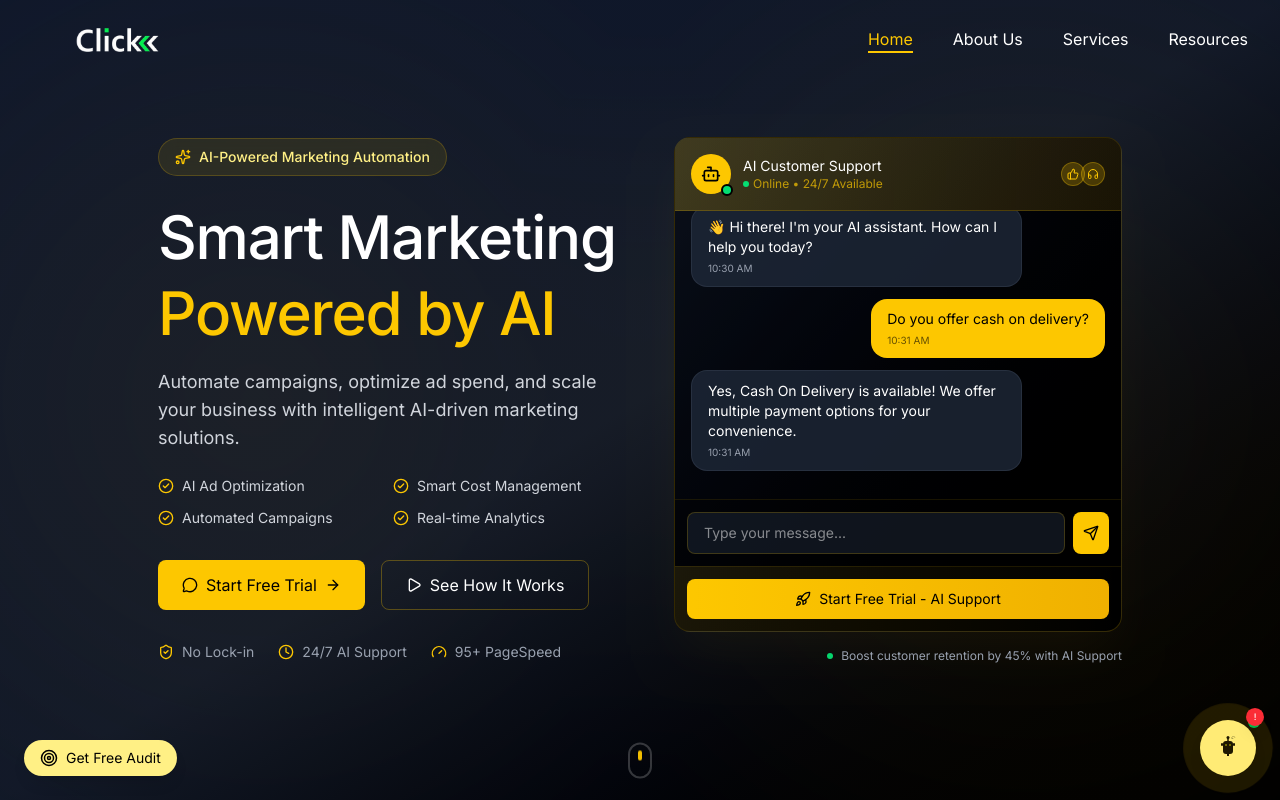
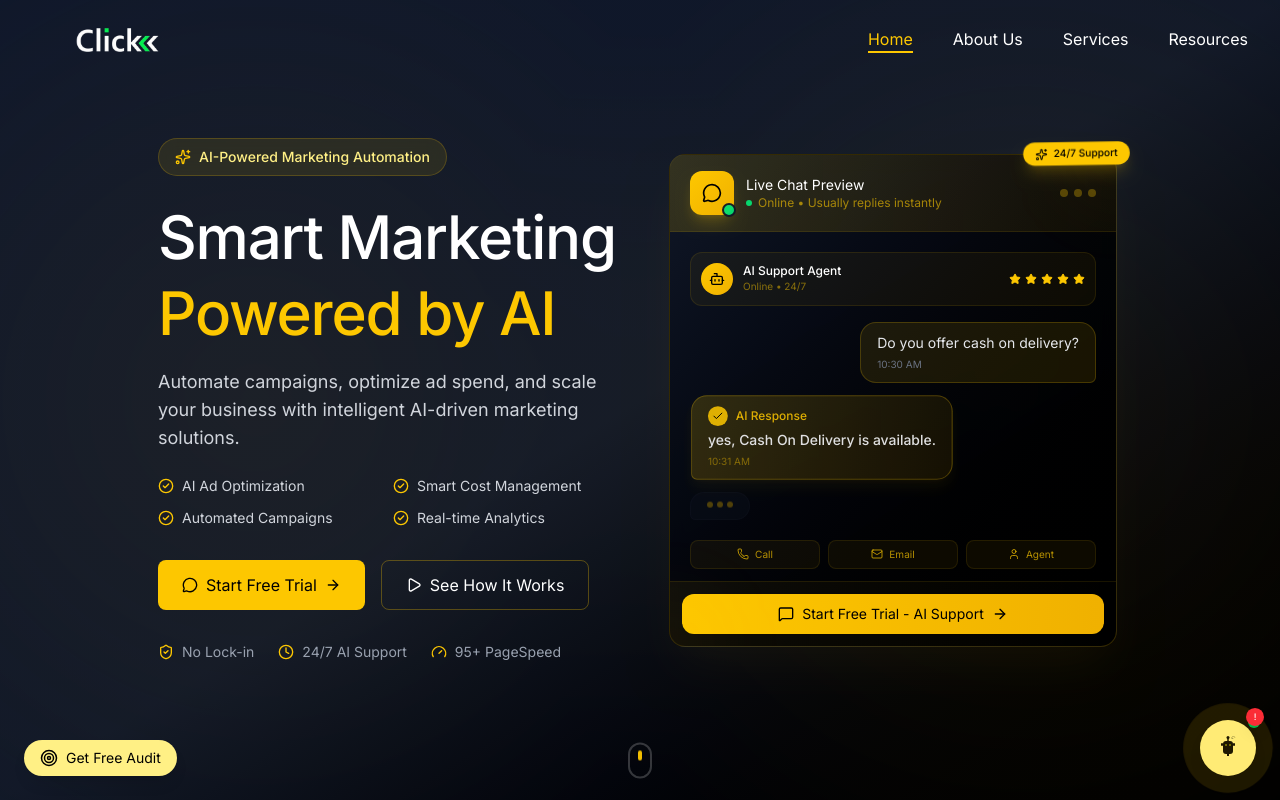
Before and after one commit to Shivamkumar181/clickagency, a React (Vite) app: page / in a window 1280 px wide. Shown: the top 800 px of the page. Built offline with nearby package versions, Linux system fonts and the light colour scheme.

Commit message:
Update Home.jsx

```diff
--- a/src/pages/Home.jsx
+++ b/src/pages/Home.jsx
@@ -364,6 +364,7 @@
 // export default Home;
 
 
+
 import React, { useRef, useEffect, useState } from "react";
 import { motion, AnimatePresence } from "framer-motion";
 import ServiceCard from "../components/ServiceCard";
@@ -389,22 +390,23 @@ import {
   Sparkles,
   Target,
   Brain,
-  Network,
-  Cpu,
   CheckCircle2,
   ArrowRight,
   Play,
-  Layers,
-  LineChart,
-  Smartphone,
-  CreditCard,
   MessageCircle,
   Send,
-  X,
   ChevronDown,
   Headphones,
   ThumbsUp,
   Clock as ClockIcon,
+  Star,
+  MessageSquare,
+  Circle,
+  Check,
+  X,
+  Phone,
+  Mail,
+  User,
 } from "lucide-react";
 
 const services = [
@@ -541,187 +543,199 @@ const testimonials = [
   },
 ];
 
-// AI Chat Preview Component
-const AIChatPreview = ({ onStartTrial }) => {
-  const [messages, setMessages] = useState([
-    {
-      id: 1,
-      type: "bot",
-      text: "👋 Hi there! I'm your AI assistant. How can I help you today?",
-      time: "10:30 AM",
-    },
-    {
-      id: 2,
-      type: "user",
-      text: "Do you offer cash on delivery?",
-      time: "10:31 AM",
-    },
-    {
-      id: 3,
-      type: "bot",
-      text: "Yes, Cash On Delivery is available! We offer multiple payment options for your convenience.",
-      time: "10:31 AM",
-    },
-  ]);
+// Stylish Chat Preview Card Component
+const ChatPreviewCard = ({ onStartTrial }) => {
+  const [isHovered, setIsHovered] = useState(false);
+  const [currentMessageIndex, setCurrentMessageIndex] = useState(0);
+  const [isVisible, setIsVisible] = useState(true);
 
-  const [inputValue, setInputValue] = useState("");
-  const [isTyping, setIsTyping] = useState(false);
-  const messagesEndRef = useRef(null);
-
-  const scrollToBottom = () => {
-    messagesEndRef.current?.scrollIntoView({ behavior: "smooth" });
-  };
+  const messages = [
+    { type: "user", text: "Do you offer cash on delivery?" },
+    { type: "agent", text: "yes, Cash On Delivery is available." },
+  ];
 
   useEffect(() => {
-    scrollToBottom();
-  }, [messages]);
+    const interval = setInterval(() => {
+      setCurrentMessageIndex((prev) => (prev + 1) % messages.length);
+      setIsVisible(false);
+      setTimeout(() => setIsVisible(true), 100);
+    }, 3000);
 
-  const handleSendMessage = (e) => {
-    e.preventDefault();
-    if (!inputValue.trim()) return;
-
-    const newMessage = {
-      id: messages.length + 1,
-      type: "user",
-      text: inputValue,
-      time: new Date().toLocaleTimeString([], { hour: '2-digit', minute: '2-digit' }),
-    };
-
-    setMessages([...messages, newMessage]);
-    setInputValue("");
-    setIsTyping(true);
-
-    // Simulate bot response
-    setTimeout(() => {
-      const botResponses = [
-        "That's a great question! Let me help you with that.",
-        "I understand. Here's what I can do for you.",
-        "Thanks for asking! I'll provide the best solution.",
-        "Let me check that for you right away.",
-      ];
-
-      const randomResponse = botResponses[Math.floor(Math.random() * botResponses.length)];
-
-      const botMessage = {
-        id: messages.length + 2,
-        type: "bot",
-        text: randomResponse,
-        time: new Date().toLocaleTimeString([], { hour: '2-digit', minute: '2-digit' }),
-      };
-
-      setMessages((prev) => [...prev, botMessage]);
-      setIsTyping(false);
-    }, 1500);
-  };
+    return () => clearInterval(interval);
+  }, []);
 
   return (
-    <div className="bg-gradient-to-br from-gray-900 to-black border border-yellow-400/20 rounded-2xl overflow-hidden shadow-2xl shadow-yellow-400/5">
-      {/* Chat Header */}
-      <div className="bg-gradient-to-r from-yellow-400/20 to-yellow-500/10 p-4 border-b border-yellow-400/20">
+    <motion.div
+      className="relative w-full max-w-md mx-auto"
+      initial={{ opacity: 0, y: 20 }}
+      animate={{ opacity: 1, y: 0 }}
+      transition={{ duration: 0.6, delay: 0.3 }}
+      onMouseEnter={() => setIsHovered(true)}
+      onMouseLeave={() => setIsHovered(false)}
+    >
+      {/* Glow Effect */}
+      <div className="absolute -inset-0.5 bg-gradient-to-r from-yellow-400/20 to-yellow-500/20 rounded-2xl blur-xl opacity-0 group-hover:opacity-100 transition-opacity duration-500" />
+
+      {/* Main Card */}
+      <div className="relative bg-gradient-to-br from-gray-900/95 to-black/95 border border-yellow-400/20 rounded-2xl overflow-hidden shadow-2xl shadow-yellow-400/5 backdrop-blur-sm">
+        {/* Header */}
+        <div className="bg-gradient-to-r from-yellow-400/15 to-yellow-500/5 px-5 py-4 border-b border-yellow-400/10">
           <div className="flex items-center justify-between">
             <div className="flex items-center gap-3">
               <div className="relative">
-              <div className="w-10 h-10 bg-yellow-400 rounded-full flex items-center justify-center">
-                <Bot className="w-5 h-5 text-black" />
+                <div className="w-11 h-11 bg-gradient-to-br from-yellow-400 to-yellow-500 rounded-xl flex items-center justify-center shadow-lg shadow-yellow-400/20">
+                  <MessageCircle className="w-5 h-5 text-black" />
                 </div>
-              <div className="absolute -bottom-0.5 -right-0.5 w-3 h-3 bg-green-400 rounded-full border-2 border-black"></div>
+                <div className="absolute -bottom-0.5 -right-0.5 w-3.5 h-3.5 bg-green-400 rounded-full border-2 border-gray-900 animate-pulse" />
               </div>
               <div>
-              <h3 className="text-white font-semibold text-sm">AI Customer Support</h3>
-              <p className="text-yellow-400/70 text-xs flex items-center gap-1">
-                <span className="w-1.5 h-1.5 bg-green-400 rounded-full inline-block"></span>
-                Online • 24/7 Available
+                <h3 className="text-white font-semibold text-sm">Live Chat Preview</h3>
+                <p className="text-yellow-400/60 text-xs flex items-center gap-1.5">
+                  <span className="w-1.5 h-1.5 bg-green-400 rounded-full inline-block animate-pulse" />
+                  Online • Usually replies instantly
                 </p>
               </div>
             </div>
-          <div className="flex items-center gap-2">
-            <div className="flex -space-x-1">
-              <div className="w-6 h-6 rounded-full bg-yellow-400/20 border border-yellow-400/30 flex items-center justify-center">
-                <ThumbsUp className="w-3 h-3 text-yellow-400" />
-              </div>
-              <div className="w-6 h-6 rounded-full bg-yellow-400/20 border border-yellow-400/30 flex items-center justify-center">
-                <Headphones className="w-3 h-3 text-yellow-400" />
-              </div>
-            </div>
+            <div className="flex items-center gap-1.5">
+              <div className="w-2 h-2 bg-yellow-400/30 rounded-full hover:bg-yellow-400/50 transition-colors cursor-pointer" />
+              <div className="w-2 h-2 bg-yellow-400/30 rounded-full hover:bg-yellow-400/50 transition-colors cursor-pointer" />
+              <div className="w-2 h-2 bg-yellow-400/30 rounded-full hover:bg-yellow-400/50 transition-colors cursor-pointer" />
             </div>
           </div>
         </div>
 
-      {/* Chat Messages */}
-      <div className="h-72 overflow-y-auto p-4 space-y-3 bg-black/30">
-        {messages.map((message) => (
+        {/* Chat Area */}
+        <div className="p-5 space-y-4 min-h-[180px]">
+          {/* Agent Info */}
           <motion.div
-            key={message.id}
-            initial={{ opacity: 0, y: 10 }}
-            animate={{ opacity: 1, y: 0 }}
-            className={`flex ${message.type === "user" ? "justify-end" : "justify-start"}`}
+            className="flex items-center gap-2.5 bg-yellow-400/5 border border-yellow-400/10 rounded-xl p-2.5"
+            initial={{ opacity: 0, x: -10 }}
+            animate={{ opacity: 1, x: 0 }}
+            transition={{ delay: 0.4 }}
           >
-            <div
-              className={`max-w-[80%] rounded-2xl px-4 py-2.5 ${
-                message.type === "user"
-                  ? "bg-yellow-400 text-black"
-                  : "bg-gray-800/80 text-white border border-gray-700/50"
-              }`}
-            >
-              <p className="text-sm">{message.text}</p>
-              <span className={`text-[10px] mt-1 block ${
-                message.type === "user" ? "text-black/60" : "text-gray-400"
-              }`}>
-                {message.time}
-              </span>
+            <div className="w-8 h-8 bg-gradient-to-br from-yellow-400 to-yellow-500 rounded-full flex items-center justify-center flex-shrink-0">
+              <Bot className="w-4 h-4 text-black" />
+            </div>
+            <div>
+              <p className="text-white text-xs font-medium">AI Support Agent</p>
+              <p className="text-yellow-400/50 text-[10px]">Online • 24/7</p>
+            </div>
+            <div className="ml-auto flex gap-1">
+              <Star className="w-3 h-3 text-yellow-400 fill-yellow-400" />
+              <Star className="w-3 h-3 text-yellow-400 fill-yellow-400" />
+              <Star className="w-3 h-3 text-yellow-400 fill-yellow-400" />
+              <Star className="w-3 h-3 text-yellow-400 fill-yellow-400" />
+              <Star className="w-3 h-3 text-yellow-400 fill-yellow-400" />
             </div>
           </motion.div>
-        ))}
 
-        {isTyping && (
+          {/* Messages */}
+          <div className="space-y-3">
+            {/* User Message */}
             <motion.div
-            initial={{ opacity: 0, y: 10 }}
-            animate={{ opacity: 1, y: 0 }}
+              className="flex justify-end"
+              initial={{ opacity: 0, scale: 0.95, x: 10 }}
+              animate={{ opacity: 1, scale: 1, x: 0 }}
+              transition={{ delay: 0.5 }}
+            >
+              <div className="bg-yellow-400/10 border border-yellow-400/20 rounded-2xl rounded-br-md px-4 py-2.5 max-w-[80%]">
+                <p className="text-gray-200 text-sm">Do you offer cash on delivery?</p>
+                <span className="text-[10px] text-gray-500 mt-1 block">10:30 AM</span>
+              </div>
+            </motion.div>
+
+            {/* Agent Response with Animation */}
+            <motion.div
               className="flex justify-start"
+              initial={{ opacity: 0, scale: 0.95, x: -10 }}
+              animate={{
+                opacity: isVisible ? 1 : 0.5,
+                scale: isVisible ? 1 : 0.98,
+                x: 0
+              }}
+              transition={{ duration: 0.3 }}
             >
-            <div className="bg-gray-800/80 text-white border border-gray-700/50 rounded-2xl px-4 py-2.5">
+              <div className="bg-gradient-to-r from-yellow-400/20 to-yellow-500/10 border border-yellow-400/30 rounded-2xl rounded-bl-md px-4 py-2.5 max-w-[80%] shadow-lg shadow-yellow-400/5">
+                <div className="flex items-center gap-2 mb-1">
+                  <div className="w-5 h-5 bg-yellow-400 rounded-full flex items-center justify-center">
+                    <Check className="w-3 h-3 text-black" />
+                  </div>
+                  <span className="text-yellow-400 text-xs font-medium">AI Response</span>
+                </div>
+                <p className="text-white text-sm font-medium">
+                  yes, Cash On Delivery is available.
+                </p>
+                <span className="text-[10px] text-yellow-400/50 mt-1 block">10:31 AM</span>
+              </div>
+            </motion.div>
+
+            {/* Typing Indicator */}
+            <motion.div
+              className="flex justify-start"
+              animate={{ opacity: [0, 1, 0] }}
+              transition={{ duration: 2, repeat: Infinity }}
+            >
+              <div className="bg-gray-800/50 border border-gray-700/30 rounded-2xl rounded-bl-md px-4 py-2.5">
                 <div className="flex gap-1">
-                <span className="w-1.5 h-1.5 bg-yellow-400 rounded-full animate-bounce" style={{ animationDelay: '0ms' }}></span>
-                <span className="w-1.5 h-1.5 bg-yellow-400 rounded-full animate-bounce" style={{ animationDelay: '150ms' }}></span>
-                <span className="w-1.5 h-1.5 bg-yellow-400 rounded-full animate-bounce" style={{ animationDelay: '300ms' }}></span>
+                  <span className="w-1.5 h-1.5 bg-yellow-400 rounded-full animate-bounce" style={{ animationDelay: '0ms' }} />
+                  <span className="w-1.5 h-1.5 bg-yellow-400 rounded-full animate-bounce" style={{ animationDelay: '150ms' }} />
+                  <span className="w-1.5 h-1.5 bg-yellow-400 rounded-full animate-bounce" style={{ animationDelay: '300ms' }} />
                 </div>
               </div>
             </motion.div>
-        )}
-
-        <div ref={messagesEndRef} />
+          </div>
         </div>
 
-      {/* Chat Input */}
-      <form onSubmit={handleSendMessage} className="p-3 border-t border-yellow-400/10 bg-black/50">
-        <div className="flex gap-2">
-          <input
-            type="text"
-            value={inputValue}
-            onChange={(e) => setInputValue(e.target.value)}
-            placeholder="Type your message..."
-            className="flex-1 bg-gray-800/50 text-white text-sm rounded-lg px-4 py-2.5 border border-yellow-400/20 focus:border-yellow-400/50 focus:outline-none transition-colors"
-          />
-          <button
-            type="submit"
-            className="bg-yellow-400 hover:bg-yellow-500 text-black p-2.5 rounded-lg transition-colors"
-          >
-            <Send className="w-4 h-4" />
+        {/* Quick Actions */}
+        <div className="px-5 pb-3 grid grid-cols-3 gap-2">
+          <button className="bg-yellow-400/5 hover:bg-yellow-400/10 border border-yellow-400/10 rounded-lg px-3 py-1.5 text-[10px] text-yellow-400/70 hover:text-yellow-400 transition-all duration-300 flex items-center justify-center gap-1.5">
+            <Phone className="w-3 h-3" />
+            Call
+          </button>
+          <button className="bg-yellow-400/5 hover:bg-yellow-400/10 border border-yellow-400/10 rounded-lg px-3 py-1.5 text-[10px] text-yellow-400/70 hover:text-yellow-400 transition-all duration-300 flex items-center justify-center gap-1.5">
+            <Mail className="w-3 h-3" />
+            Email
+          </button>
+          <button className="bg-yellow-400/5 hover:bg-yellow-400/10 border border-yellow-400/10 rounded-lg px-3 py-1.5 text-[10px] text-yellow-400/70 hover:text-yellow-400 transition-all duration-300 flex items-center justify-center gap-1.5">
+            <User className="w-3 h-3" />
+            Agent
           </button>
         </div>
-      </form>
 
         {/* CTA Button */}
-      <div className="p-3 bg-gradient-to-r from-yellow-400/10 to-transparent border-t border-yellow-400/10">
-        <button
+        <div className="p-3 bg-gradient-to-r from-yellow-400/5 to-transparent border-t border-yellow-400/10">
+          <motion.button
             onClick={onStartTrial}
-          className="w-full bg-gradient-to-r from-yellow-400 to-yellow-500 text-black font-semibold py-2.5 rounded-lg hover:shadow-lg hover:shadow-yellow-400/25 transition-all duration-300 flex items-center justify-center gap-2 text-sm"
+            className="w-full bg-gradient-to-r from-yellow-400 to-yellow-500 text-black font-semibold py-2.5 rounded-xl hover:shadow-lg hover:shadow-yellow-400/30 transition-all duration-300 flex items-center justify-center gap-2 text-sm group"
+            whileHover={{ scale: 1.02 }}
+            whileTap={{ scale: 0.98 }}
           >
-          <Rocket className="w-4 h-4" />
-          Start Free Trial - AI Support
-        </button>
+            <MessageSquare className="w-4 h-4 group-hover:rotate-12 transition-transform" />
+            <span>Start Free Trial - AI Support</span>
+            <ArrowRight className="w-4 h-4 group-hover:translate-x-1 transition-transform" />
+          </motion.button>
         </div>
+
+        {/* Decorative Elements */}
+        <div className="absolute -top-12 -right-12 w-24 h-24 bg-yellow-400/5 rounded-full blur-2xl" />
+        <div className="absolute -bottom-12 -left-12 w-24 h-24 bg-yellow-400/5 rounded-full blur-2xl" />
       </div>
+
+      {/* Floating Badge */}
+      <motion.div
+        className="absolute -top-3 -right-3 bg-yellow-400 text-black text-[10px] font-bold px-3 py-1 rounded-full shadow-lg shadow-yellow-400/20"
+        animate={{
+          scale: [1, 1.05, 1],
+          rotate: [0, -2, 2, 0]
+        }}
+        transition={{ duration: 2, repeat: Infinity }}
+      >
+        <div className="flex items-center gap-1.5">
+          <Sparkles className="w-3 h-3" />
+          24/7 Support
+        </div>
+      </motion.div>
+    </motion.div>
   );
 };
 
@@ -763,9 +777,9 @@ const Home = () => {
 
         {/* Content Container */}
         <div className="relative z-10 max-w-7xl mx-auto px-4 sm:px-6 lg:px-8 py-12 sm:py-20">
-          <div className="grid lg:grid-cols-2 gap-8 lg:gap-12 items-start lg:items-center">
+          <div className="grid lg:grid-cols-2 gap-8 lg:gap-12 items-center">
             {/* Left Column - Text Content */}
-            <div className="text-center lg:text-left">
+            <div className="text-center lg:text-left order-2 lg:order-1">
               {/* Badge */}
               <motion.div
                 initial={{ y: 20, opacity: 0 }}
@@ -795,7 +809,7 @@ const Home = () => {
                 initial={{ y: 20, opacity: 0 }}
                 animate={{ y: 0, opacity: 1 }}
                 transition={{ delay: 0.2 }}
-                className="text-base sm:text-lg text-gray-300 mb-6 max-w-lg lg:max-w-md"
+                className="text-base sm:text-lg text-gray-300 mb-6 max-w-lg lg:max-w-md mx-auto lg:mx-0"
               >
                 Automate campaigns, optimize ad spend, and scale your business
                 with intelligent AI-driven marketing solutions.
@@ -867,23 +881,10 @@ const Home = () => {
               </motion.div>
             </div>
 
-            {/* Right Column - AI Chat Preview */}
-            <motion.div
-              initial={{ x: 30, opacity: 0 }}
-              animate={{ x: 0, opacity: 1 }}
-              transition={{ delay: 0.3 }}
-              className="w-full max-w-md mx-auto lg:mx-0 lg:ml-auto"
-            >
-              <AIChatPreview onStartTrial={handleStartTrial} />
-
-              {/* Feature Highlight */}
-              <div className="mt-4 text-center lg:text-right">
-                <p className="text-xs text-gray-400 flex items-center justify-center lg:justify-end gap-2">
-                  <span className="w-1.5 h-1.5 bg-green-400 rounded-full inline-block animate-pulse"></span>
-                  Boost customer retention by 45% with AI Support
-                </p>
+            {/* Right Column - Chat Preview */}
+            <div className="order-1 lg:order-2 flex justify-center">
+              <ChatPreviewCard onStartTrial={handleStartTrial} />
             </div>
-            </motion.div>
           </div>
         </div>
 
```
Lines whose indentation alone changed are shown as unchanged.
